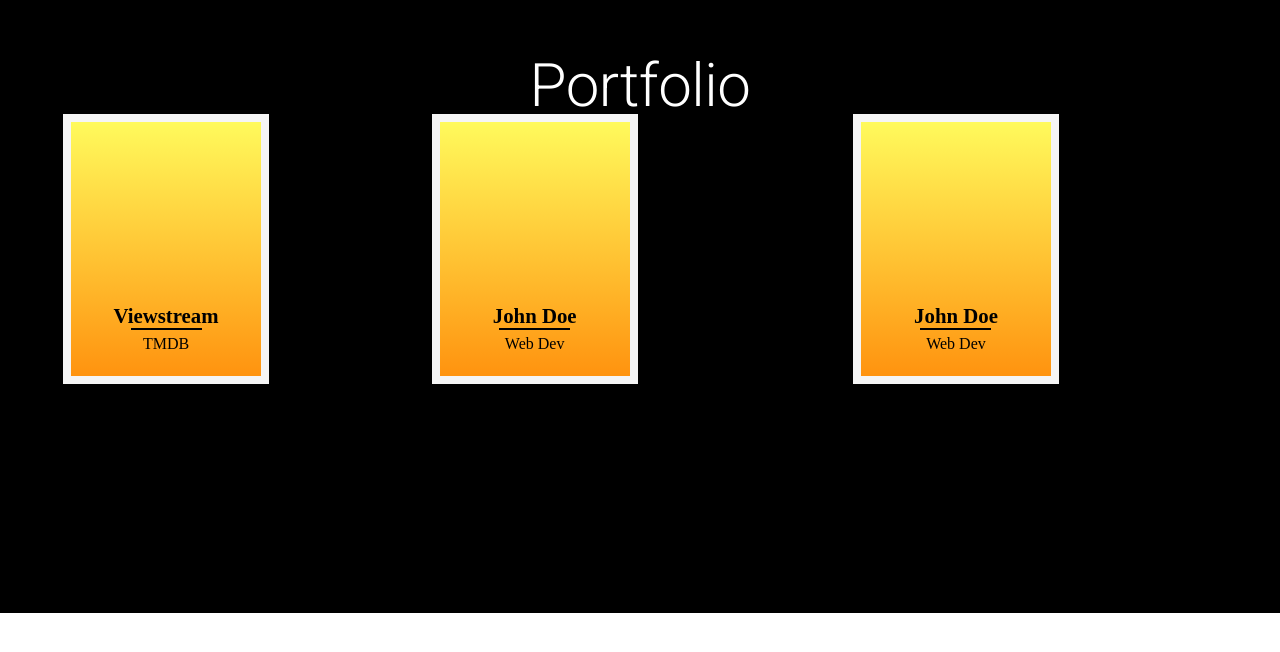
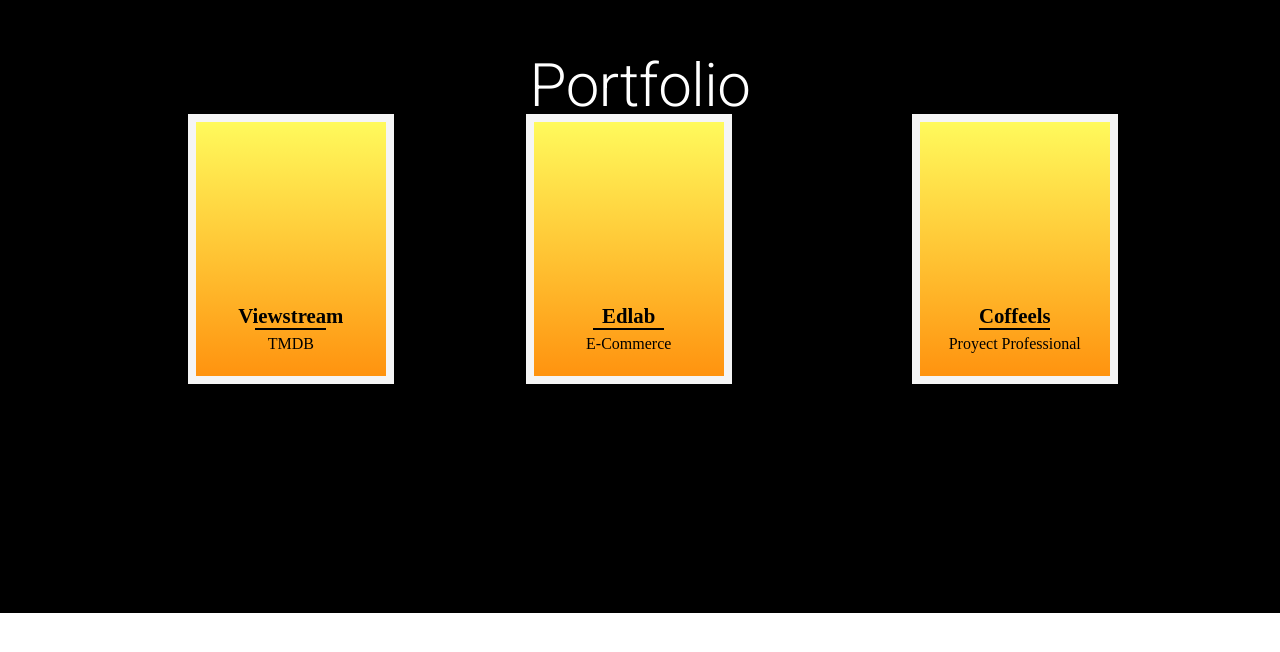
Before and after one commit to champaincode/Portfolio, a React (Create React App) app: page / in a window 1280 px wide. Shown: the part 851-1503 px from the top of the page. Built offline with nearby package versions, Linux system fonts and the light colour scheme.

Commit message:
portfolio cards

```diff
--- a/src/components/Portfolio.jsx
+++ b/src/components/Portfolio.jsx
@@ -31,7 +31,7 @@
   Portfolio
   </Typography>
 <Box sx={{ display:"flex", justifyContent: "center"}}>
-      <Grid container align={"center"} spacing={4}>
+      <Grid container justifyContent={"center"}align={"center"} sx={{marginLeft:"6%"}}>
 
         <Grid item xs={12} md={3} sm={12}>
         <div class="card">
@@ -47,8 +47,8 @@
         <Grid item xs={12} md={4} sm={12}>
              <div class="card">
   <div class="card-info">
-    <p class="title">John Doe</p>
-    <p class="subtitle">Web Dev</p>
+    <p class="title">Edlab</p>
+    <p class="subtitle">E-Commerce</p>
   </div>
   <div class="card-bio">
     <p>Lorem ipsum dolor sit amet, consectetur adipiscing elit.</p>
@@ -58,8 +58,8 @@
         <Grid item xs={12} md={4}sm={12}>
         <div class="card">
   <div class="card-info">
-    <p class="title">John Doe</p>
-    <p class="subtitle">Web Dev</p>
+    <p class="title">Coffeels</p>
+    <p class="subtitle">Proyect Professional</p>
   </div>
   <div class="card-bio">
     <p>Lorem ipsum dolor sit amet, consectetur adipiscing elit.</p>
```
